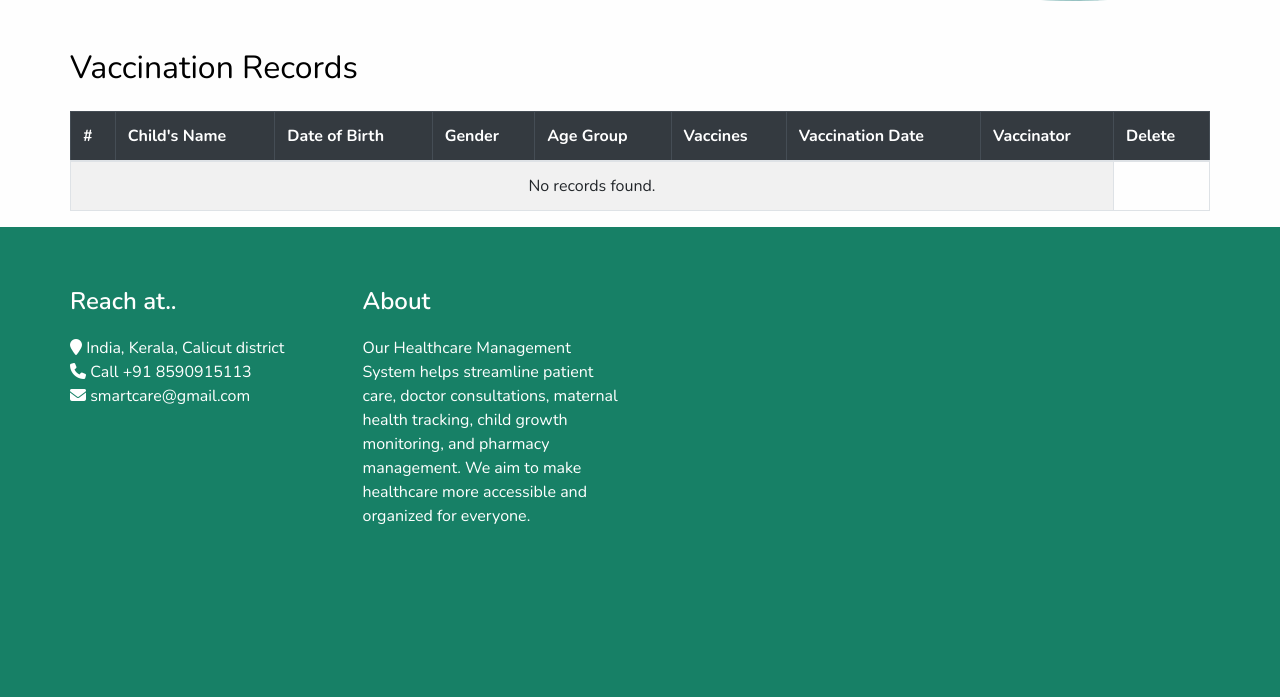
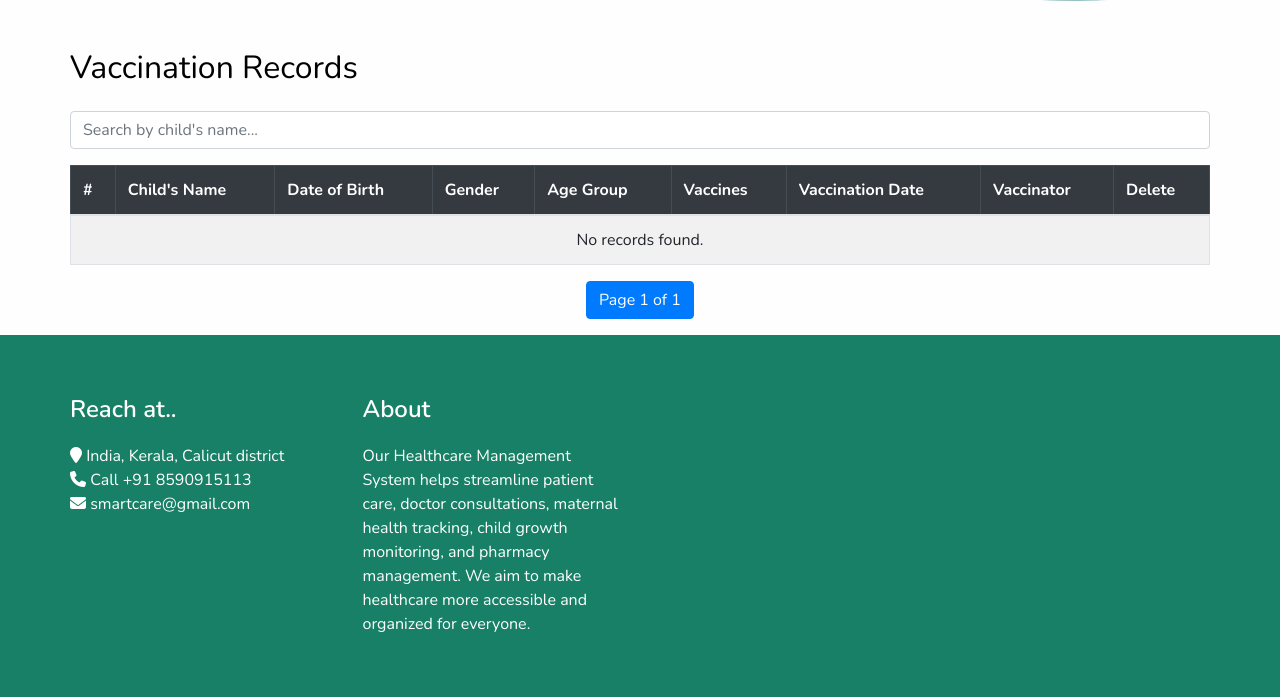
Before and after one commit to sandrasuni/Smartcare-Main-project, a Django app: page /vaccination_list/ in a window 1280 px wide. Shown: the part 799-1496 px from the top of the page. Before the commit the page ends 1323 px from the top, so only its background shows below. Run offline with Django 5.2, Linux system fonts and the light colour scheme; data that the repository does not hold is empty; some libraries are stand-ins or nearby versions.

Commit message:
vaccination list

```diff
--- a/templates/phn/vaccination_list.html
+++ b/templates/phn/vaccination_list.html
@@ -5,9 +5,11 @@
 <!-- Bootstrap Icons -->
 <link href="https://cdn.jsdelivr.net/npm/bootstrap-icons/font/bootstrap-icons.css" rel="stylesheet">
 
-
 <div class="container mt-5">
   <h2 class="mb-4">Vaccination Records</h2>
+
+  <!-- Search Box -->
+  <input type="text" id="search" class="form-control mb-3" placeholder="Search by child's name...">
 
   <table class="table table-bordered table-striped">
     <thead class="table-dark">
@@ -23,8 +25,8 @@
         <th>Delete</th>
       </tr>
     </thead>
-    <tbody>
-      {% for schedule in schedules %}
+    <tbody id="table-body">
+      {% for schedule in page_obj %}
       <tr>
         <td>{{ forloop.counter }}</td>
         <td>{{ schedule.full_name }}</td>
@@ -35,17 +37,62 @@
         <td>{{ schedule.vaccination_date|default:"N/A" }}</td>
         <td>{{ schedule.vaccinator_name }}</td>
         <td>
-            <a href="{% url 'vaccination_delete' schedule.id %}" class="text-danger" title="Delete">
-              <i class="bi bi-trash"></i>
-            </a>
-          </td>
+          <a href="{% url 'vaccination_delete' schedule.id %}" class="text-danger" title="Delete">
+            <i class="bi bi-trash"></i>
+          </a>
+        </td>
       </tr>
       {% empty %}
       <tr>
-        <td colspan="8" class="text-center">No records found.</td>
+        <td colspan="9" class="text-center">No records found.</td>
       </tr>
       {% endfor %}
     </tbody>
   </table>
+
+  <!-- Pagination -->
+  <nav aria-label="Page navigation">
+    <ul class="pagination justify-content-center">
+      {% if page_obj.has_previous %}
+      <li class="page-item">
+        <a class="page-link" href="?page=1">&laquo; First</a>
+      </li>
+
+      <li class="page-item">
+        <a class="page-link" href="?page={{ page_obj.previous_page_number }}">Previous</a>
+      </li>
+      {% endif %}
+
+      <li class="page-item active">
+        <span class="page-link">
+          Page {{ page_obj.number }} of {{ page_obj.paginator.num_pages }}
+        </span>
+      </li>
+
+
+      {% if page_obj.has_next %}
+      <li class="page-item">
+        <a class="page-link" href="?page={{ page_obj.next_page_number }}">Next</a>
+      </li>
+      <li class="page-item">
+        <a class="page-link" href="?page={{ page_obj.paginator.num_pages }}">Last &raquo;</a>
+      </li>
+      {% endif %}
+    </ul>
+  </nav>
 </div>
+
+<!-- JavaScript for Live Search -->
+<script>
+  document.getElementById("search").addEventListener("keyup", function() {
+    let searchQuery = this.value.toLowerCase();
+    let rows = document.querySelectorAll("#table-body tr");
+
+    rows.forEach(row => {
+      let name = row.cells[1].textContent.toLowerCase();
+      row.style.display = name.includes(searchQuery) ? "" : "none";
+    });
+  });
+</script>
+
 {% endblock %}
```
